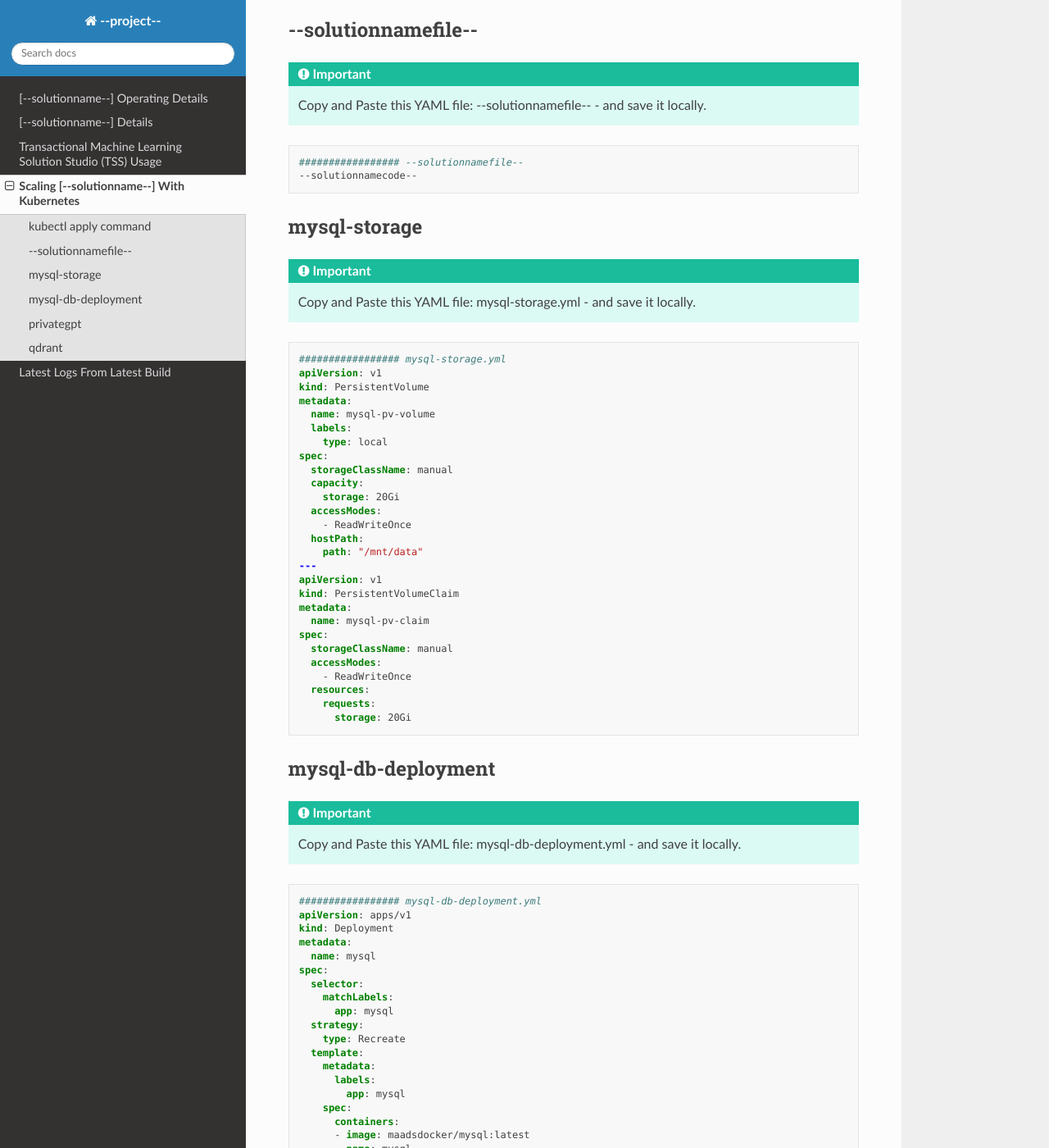
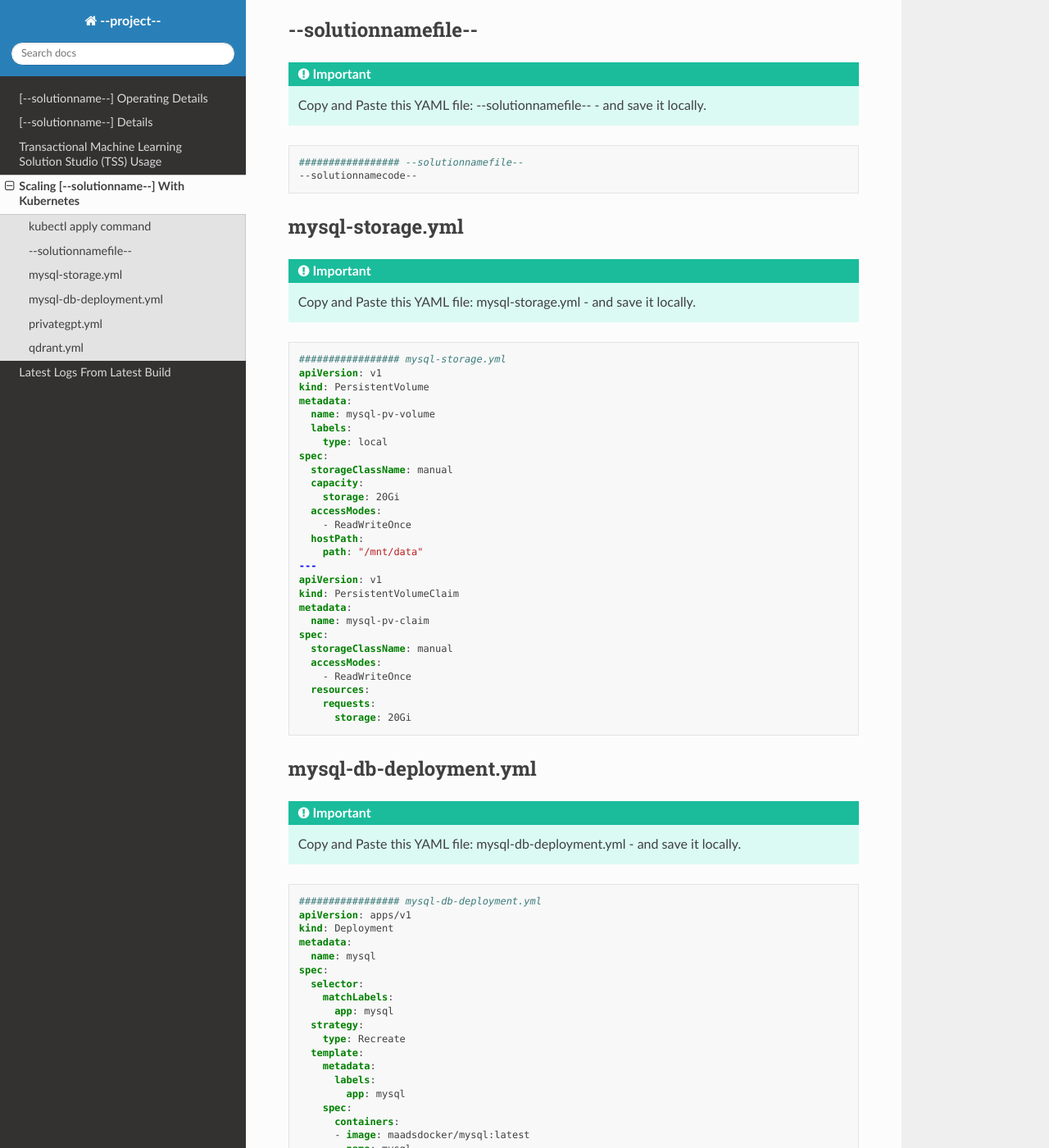
Before and after one commit to vanesalcb06/tssproject2-2b5c, a Sphinx documentation site: the page built from docs/source/kube.rst, in a window 1280 px wide and 1400 px high, scrolled down 1181 px. Shown: the whole window at 82% size. Built offline with Sphinx 7.4.7 and the Read the Docs theme 3.1.0, drawn with Linux system fonts in a browser that asks for light colours; some of the changed text lies outside the part shown.

Commit message:
Update kube.rst

```diff
--- a/docs/source/kube.rst
+++ b/docs/source/kube.rst
@@ -67,7 +67,7 @@ kubectl apply command
    ################# --solutionnamefile--
    --solutionnamecode--
 
-mysql-storage
+mysql-storage.yml
 ------------------------
 
 .. important::
@@ -103,7 +103,7 @@ mysql-storage
           requests:
             storage: 20Gi
 
-mysql-db-deployment
+mysql-db-deployment.yml
 ------------------------
 
 .. important::
@@ -169,7 +169,7 @@ mysql-db-deployment
         selector:
           app: mysql
 
-privategpt
+privategpt.yml
 ---------------
 
 .. note::
@@ -246,7 +246,7 @@ privategpt
         selector:
           app: privategpt
 
-qdrant
+qdrant.yml
 ---------------
 
 .. note::
```
